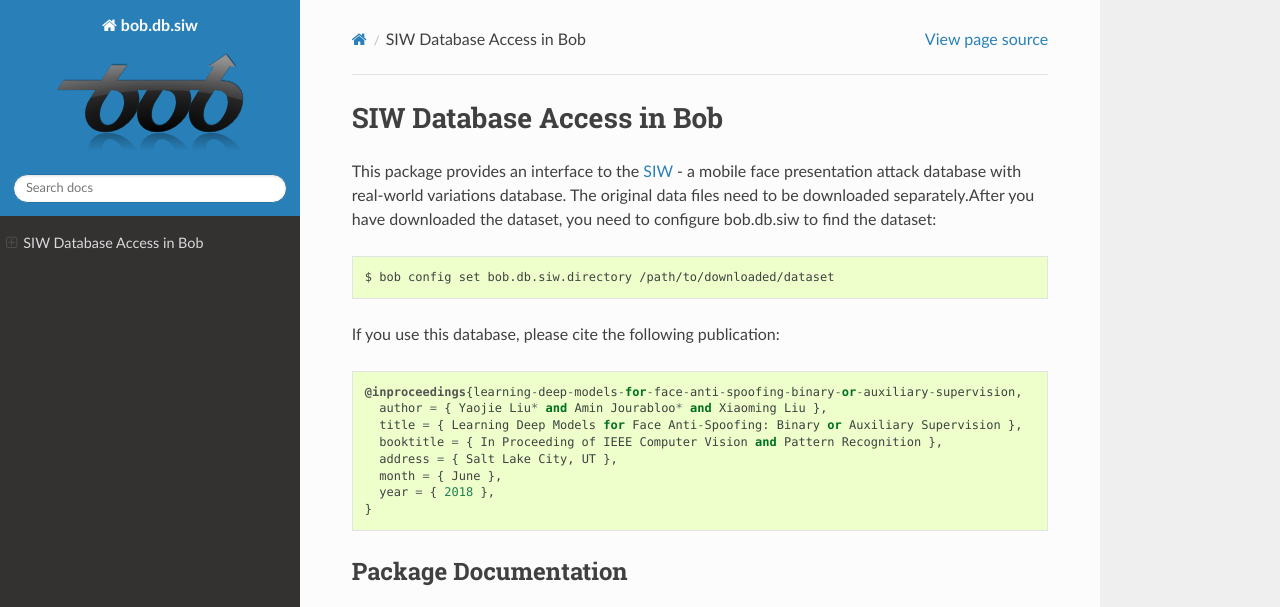
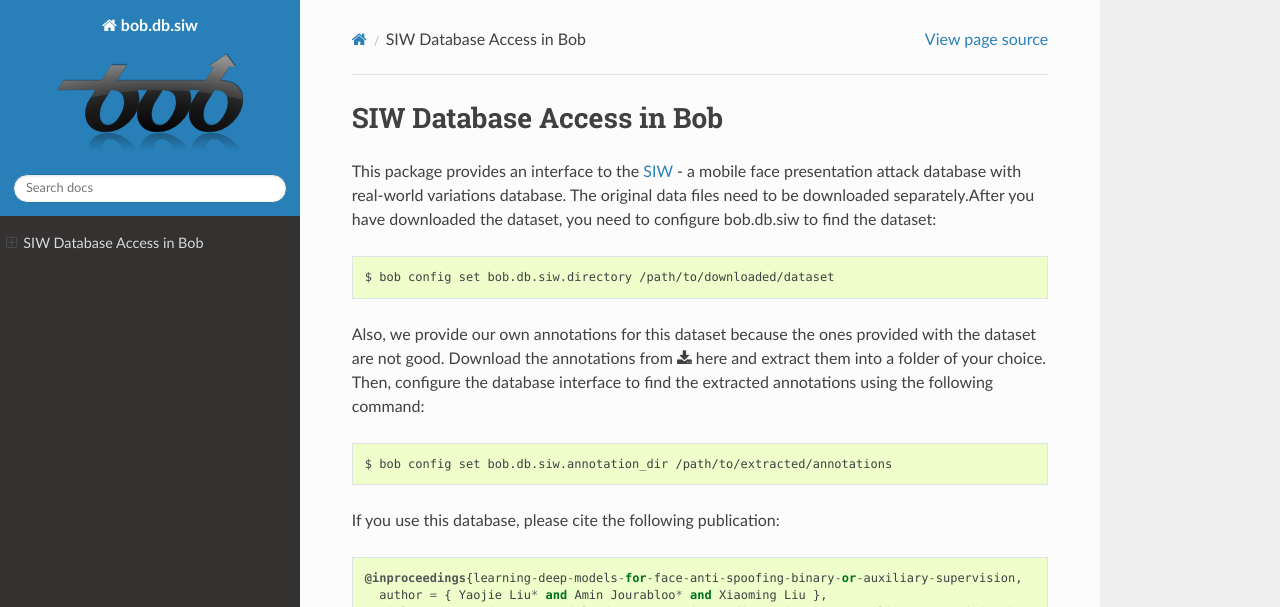
Before and after one commit to bioidiap/bob.db.siw, a Sphinx documentation site: the page built from doc/index.rst, in a window 1280 px wide and 1028 px high, cut to the strip 0-607 px from the top of the window. Built offline with Sphinx 7.4.7 and the Read the Docs theme 2.0.0, drawn with Linux system fonts in a browser that asks for light colours; formulas are drawn with MathJax 3; the version number could not be read and is left out.

Commit message:
Add annotations, fix tests

```diff
--- a/doc/index.rst
+++ b/doc/index.rst
@@ -12,6 +12,15 @@ data files need to be downloaded separately.After you have downloaded the
 dataset, you need to configure bob.db.siw to find the dataset::
 
     $ bob config set bob.db.siw.directory /path/to/downloaded/dataset
+
+Also, we provide our own annotations for this dataset because the ones provided with the
+dataset are not good. Download the annotations from
+:download:`here <siw-mtcnn-v1-annotations.tar.xz>` and extract them into a folder of
+your choice. Then, configure the database interface to find the extracted annotations
+using the following command::
+
+    $ bob config set bob.db.siw.annotation_dir /path/to/extracted/annotations
+
 
 If you use this database, please cite the following publication::
 
```
Also changed, not shown: 3 other files.
